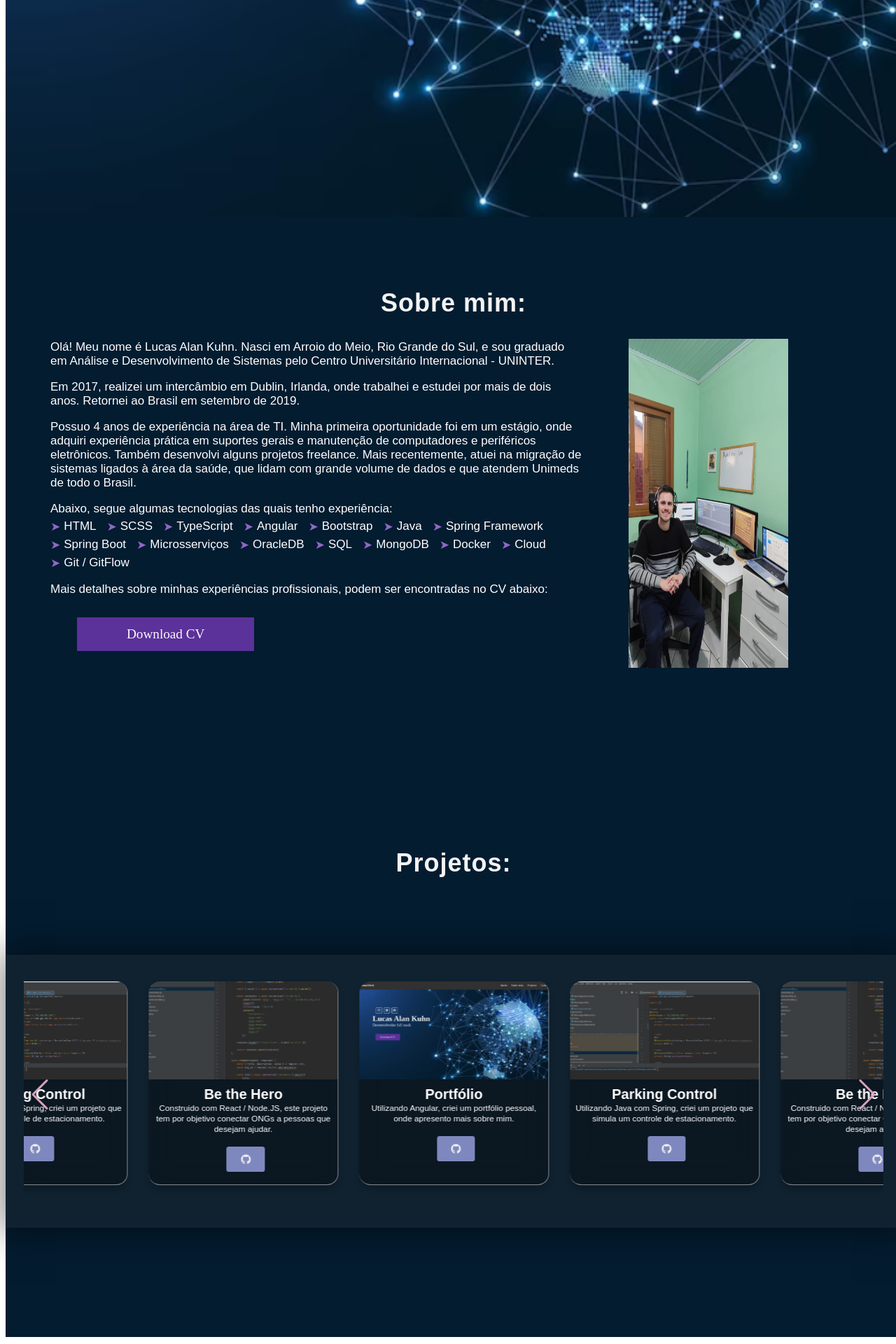
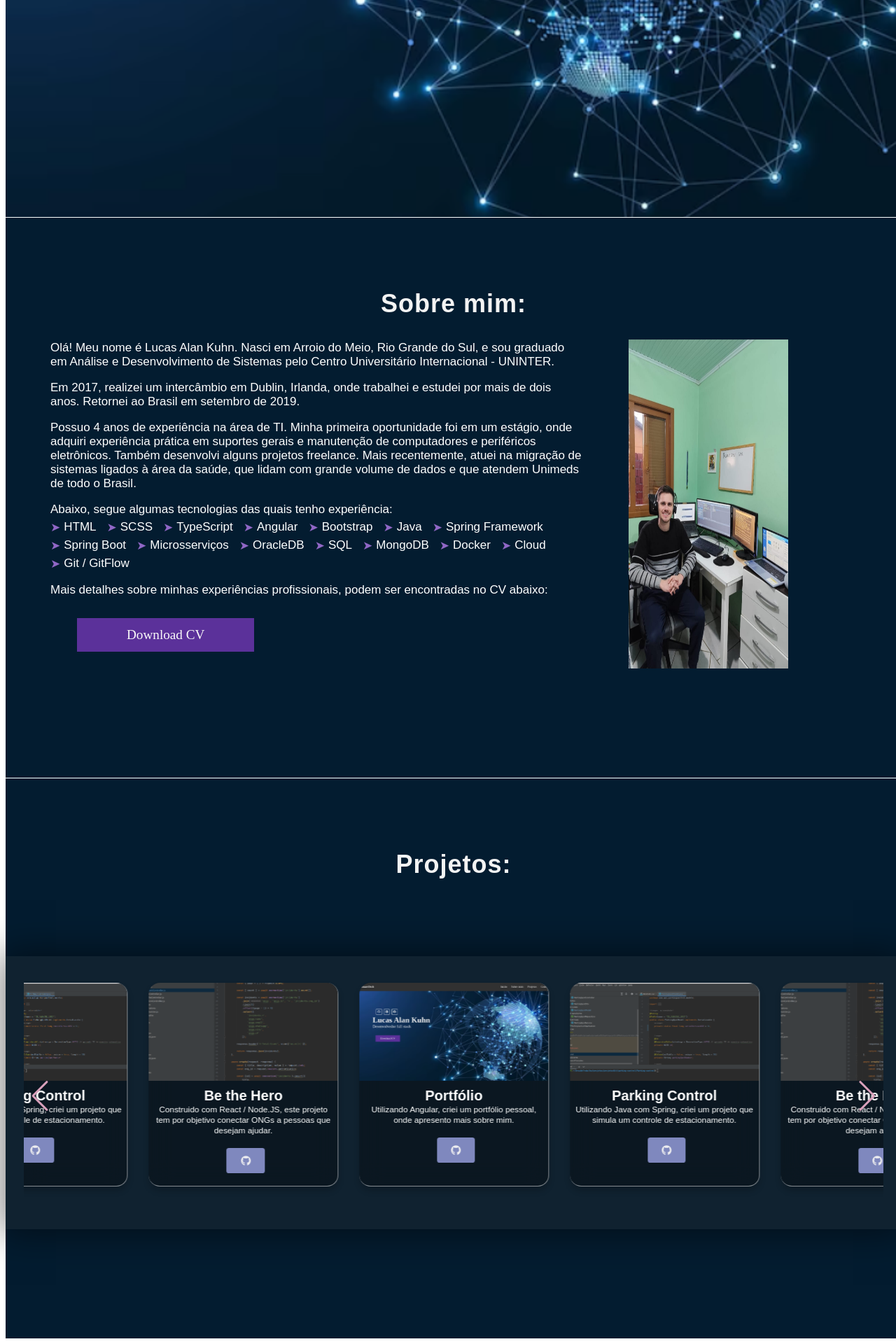
Before and after one commit to LucasAKuhn/portfolio-lucas-kuhn, an Angular app: page /portfolio in a window 1280 px wide. Shown: the part 550-2470 px from the top of the page at 70% size. Built offline with nearby package versions, Linux system fonts and the light colour scheme.

Commit message:
Criado border top

```diff
--- a/src/app/components/projetos/projetos.component.scss
+++ b/src/app/components/projetos/projetos.component.scss
@@ -4,6 +4,7 @@
   background: #031c30;
   color: #fff;
   font-family: 'Cairo', sans-serif;
+  border-top: 1px solid #ffffff;
 }
 
 .projetos-container {
--- a/src/app/components/sobre/sobre.component.scss
+++ b/src/app/components/sobre/sobre.component.scss
@@ -2,6 +2,7 @@
   height: 100vh;
   width: 100vw;
   background: #031c30;
+  border-top: 1px solid #ffffff;
 }
 
 .container-fluid {
```
